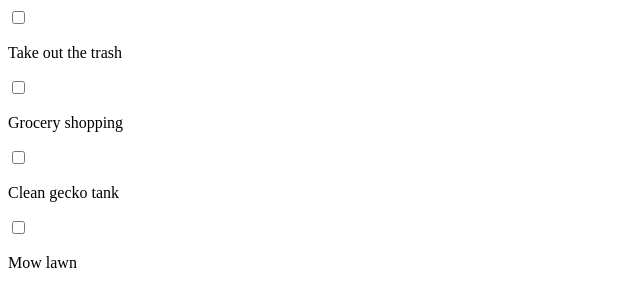
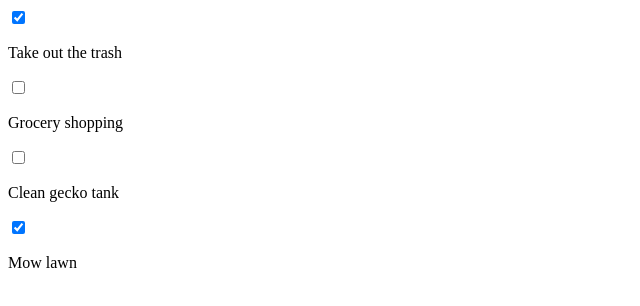
Before and after one commit to sumukhbh/Todo-List, a React (Create React App) app: page / in a window 1280 px wide. Shown: the top 306 px of the page, without its empty margins (0-640 px from the left). Built offline with nearby package versions, Linux system fonts and the light colour scheme.

Commit message:
Added static checkbox

```diff
--- a/src/TodoItem.js
+++ b/src/TodoItem.js
@@ -3,7 +3,7 @@ import React from "react"
 function TodoItem (props) {
     return (
         <div className="todo-item">
-        <input type="checkbox" />
+        <input type="checkbox" checked={props.item.completed}/>
         <p> {props.item.text} </p>
         </div>
     )
```
